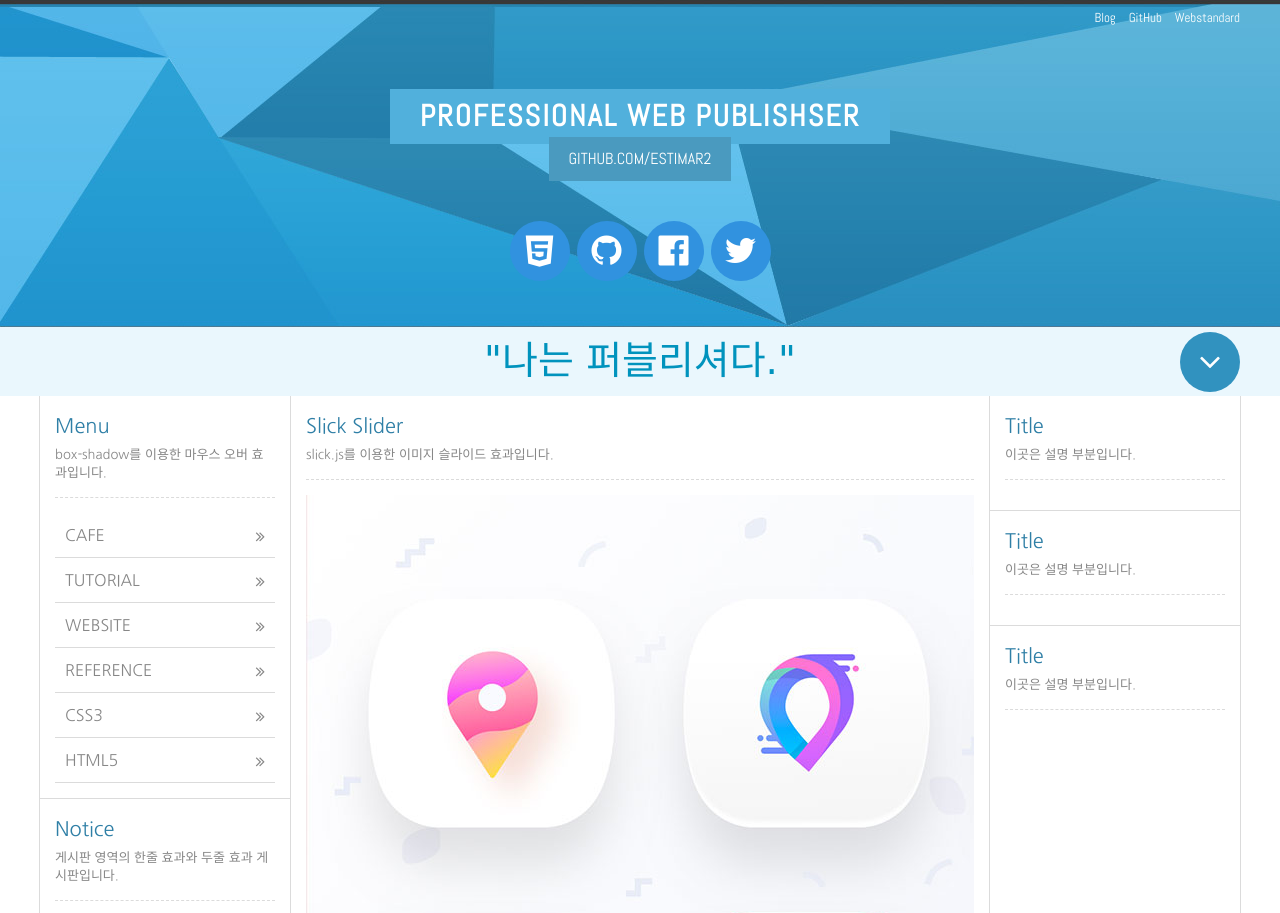
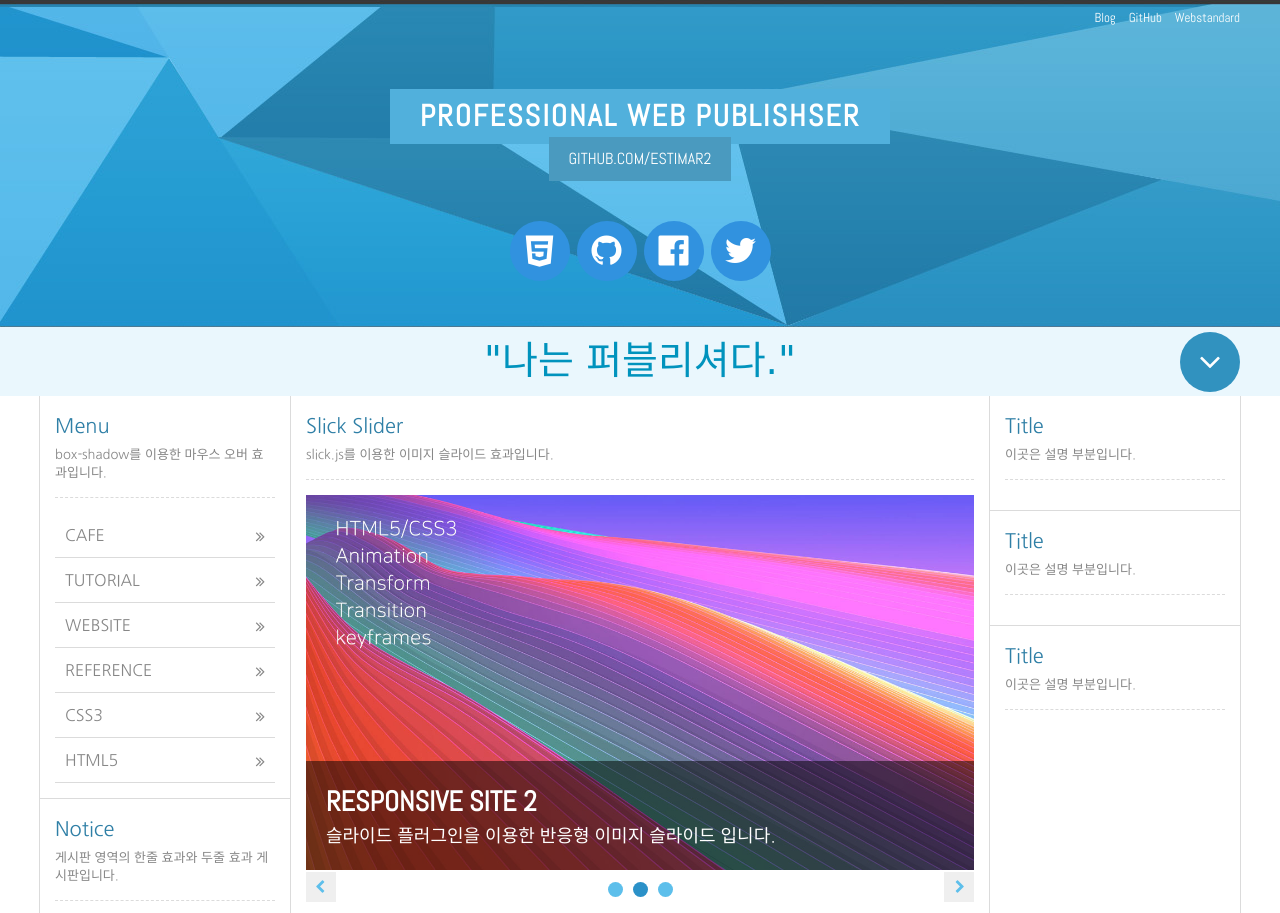
Before and after one commit to estimar2/Responsive, a plain HTML site: page HTML5/index.html in a window 1280 px wide. Shown: the top 913 px of the page. Drawn offline with Linux system fonts and the light colour scheme; a web font is replaced by a local one.

Commit message:
27.Image Slider 02

```diff
--- a/HTML5/css/mediaQuery.css
+++ b/HTML5/css/mediaQuery.css
@@ -159,6 +159,18 @@
   .column.col4 {
     border-top: 1px solid var(--border);
   }
+
+  .slider figcaption {
+    padding: 10px;
+  }
+
+  .slider figcaption em {
+    font-size: 18px;
+  }
+
+  .slider figcaption span {
+    font-size: 14px;
+  }
 }
 
 /* 0 ~ 480px */
--- a/HTML5/css/reset.css
+++ b/HTML5/css/reset.css
@@ -78,6 +78,16 @@ h6 {
   font-weight: normal;
 }
 
+/* 반응형 이미지 */
+img {
+  width: 100%;
+}
+
+/* button 초기화*/
+button {
+  border: 0;
+}
+
 /* IR 효과 */
 /* 의미있는 이미지의 대체 텍스트를 제공하는 경우(Phark Method) */
 .ir_pm {
--- a/HTML5/css/style.css
+++ b/HTML5/css/style.css
@@ -22,6 +22,8 @@
   --blue8: #3192bf;
   --blue9: #2f7fa6;
   --blue10: #449ce2;
+  --blue11: #5dbfeb;
+  --blue12: #2b91c8;
 
   /* border color */
   --border: #dbdbdb;
@@ -662,3 +664,157 @@ body {
 }
 
 /* Slick Slider */
+.slider figure {
+  position: relative;
+}
+
+.slider figcaption {
+  width: 100%;
+
+  position: absolute;
+
+  left: 0;
+  bottom: 0;
+
+  padding: 20px;
+
+  box-sizing: border-box;
+
+  color: var(--white-color);
+  font-size: 18px;
+
+  background: rgba(0, 0, 0, 0.5);
+}
+
+.slider figcaption em {
+  opacity: 0;
+
+  display: block;
+
+  font-size: 28px;
+  font-weight: bold;
+  text-transform: uppercase;
+
+  font-family: "Abel", sans-serif;
+
+  transition: all 0.84s ease;
+  transform: translateX(50px);
+}
+
+.slider figcaption span {
+  opacity: 0;
+
+  display: block;
+
+  overflow: hidden;
+  text-overflow: ellipsis;
+  white-space: nowrap;
+
+  transition: all 0.84s 0.2s ease;
+  transform: translateX(50px);
+}
+
+.slider .slick-active figcaption em,
+.slider .slick-active figcaption span {
+  opacity: 1;
+
+  transform: translateX(0);
+}
+
+.slider .slick-dots {
+  width: 100%;
+
+  display: block;
+
+  text-align: center;
+}
+
+.slider .slick-dots li {
+  width: 15px;
+  height: 15px;
+
+  display: inline-block;
+
+  margin: 5px;
+}
+
+.slider .slick-dots li.slick-active button {
+  background: var(--blue12);
+}
+
+.slider .slick-dots li button {
+  width: 15px;
+  height: 15px;
+
+  border-radius: 50%;
+
+  cursor: pointer;
+
+  display: block;
+
+  font-size: 0;
+
+  line-height: 0;
+
+  background: var(--blue11);
+}
+
+.slider .slick-prev {
+  width: 30px;
+  height: 30px;
+
+  display: inline-block;
+
+  position: absolute;
+
+  left: 0;
+  bottom: 0;
+
+  z-index: 1000;
+
+  font: normal normal normal 14px/1 FontAwesome;
+  text-indent: -9999px;
+}
+
+.slider .slick-prev::before {
+  content: "\f053";
+
+  position: absolute;
+
+  top: 8px;
+  left: 9px;
+
+  color: var(--blue11);
+
+  text-indent: 0;
+}
+
+.slider .slick-next {
+  width: 30px;
+  height: 30px;
+
+  display: inline-block;
+
+  position: absolute;
+
+  right: 0;
+  bottom: 0;
+
+  z-index: 1000;
+
+  font: normal normal normal 14px/1 FontAwesome;
+  text-indent: -9999px;
+}
+
+.slider .slick-next::before {
+  content: "\f054";
+
+  position: absolute;
+
+  top: 8px;
+  left: 11px;
+
+  color: var(--blue11);
+
+  text-indent: 0;
+}
--- a/HTML5/index.html
+++ b/HTML5/index.html
@@ -508,13 +508,40 @@
               <!-- Slick Slider 01 -->
               <div class="slider">
                 <div>
-                  <img src="./img/slider01.jpg" alt="이미지01" />
+                  <figure>
+                    <img src="./img/slider001.jpg" alt="이미지01" />
+                    <figcaption>
+                      <em>Responsive Site 1</em>
+                      <span>
+                        슬라이드 플러그인을 이용한 반응형 이미지 슬라이드
+                        입니다.
+                      </span>
+                    </figcaption>
+                  </figure>
                 </div>
                 <div>
-                  <img src="./img/slider02.jpg" alt="이미지02" />
+                  <figure>
+                    <img src="./img/slider001.jpg" alt="이미지01" />
+                    <figcaption>
+                      <em>Responsive Site 2</em>
+                      <span>
+                        슬라이드 플러그인을 이용한 반응형 이미지 슬라이드
+                        입니다.
+                      </span>
+                    </figcaption>
+                  </figure>
                 </div>
                 <div>
-                  <img src="./img/slider03.jpg" alt="이미지03" />
+                  <figure>
+                    <img src="./img/slider001.jpg" alt="이미지01" />
+                    <figcaption>
+                      <em>Responsive Site 3</em>
+                      <span>
+                        슬라이드 플러그인을 이용한 반응형 이미지 슬라이드
+                        입니다.
+                      </span>
+                    </figcaption>
+                  </figure>
                 </div>
               </div>
             </article>
@@ -571,13 +598,12 @@
         dots: true,
         autoplay: true,
         autoplaySpeed: 3000,
-        arrows: false,
+        arrows: true,
         responsive: [
           {
             breakpoint: 768,
             settings: {
-              arrows: true,
-              dots: false,
+              autoplay: false,
             },
           },
         ],
```
Also changed, not shown: 1 other file.
